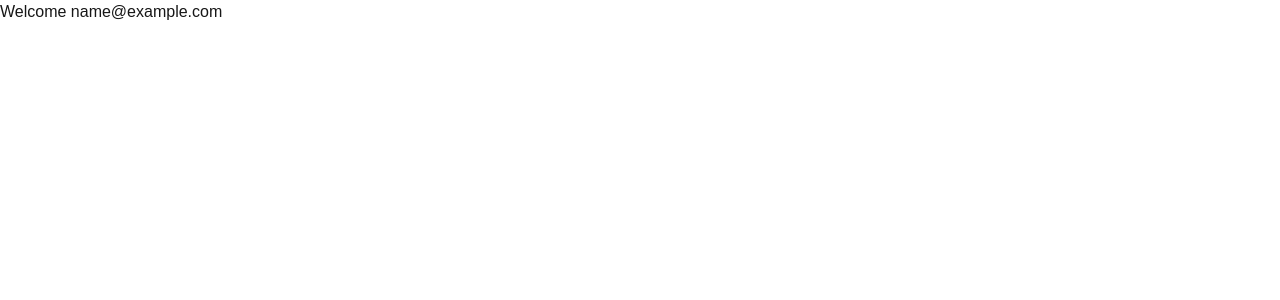
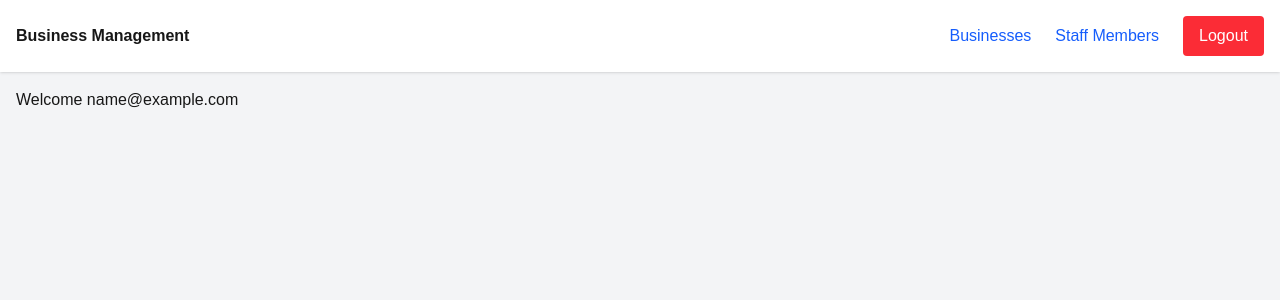
Before and after one commit to dotmak/staff-management, a Next.js app: page / in a window 1280 px wide. Shown: the top 300 px of the page. Built offline with nearby package versions, Linux system fonts and the light colour scheme; sample sign-in values are in the browser's storage.

Commit message:
Add header & small validation on login

```diff
--- a/src/app/(admin)/layout.tsx
+++ b/src/app/(admin)/layout.tsx
@@ -1,8 +1,9 @@
 'use client';
 
+import { useEffect } from 'react';
+import Header from '../components/Header';
+import { useRouter } from 'next/navigation';
 import { useAuth } from '../context/AuthContext';
-import { useRouter } from 'next/navigation';
-import { useEffect } from 'react';
 
 export default function AdminLayout({
   children,
@@ -26,5 +27,10 @@ export default function AdminLayout({
     return null;
   }
 
-  return <>{children}</>;
+  return (
+    <div className="min-h-screen bg-gray-100">
+      <Header />
+      <main className="p-4">{children}</main>
+    </div>
+  );
 }
--- /dev/null
+++ b/src/app/components/Header.tsx
@@ -0,0 +1,36 @@
+'use client';
+
+import Link from 'next/link';
+import { useAuth } from '../context/AuthContext';
+
+export default function Header() {
+  const { logout } = useAuth();
+
+  return (
+    <header className="bg-white shadow p-4 flex justify-between items-center sticky top-0 z-10">
+      <Link href="/" className="logo font-bold">
+        Business Management
+      </Link>
+      <nav className="flex gap-6 items-center">
+        <Link
+          href="/businesses"
+          className="text-blue-600 font-medium hover:underline"
+        >
+          Businesses
+        </Link>
+        <Link
+          href="/staff"
+          className="text-blue-600 font-medium hover:underline"
+        >
+          Staff Members
+        </Link>
+        <button
+          onClick={logout}
+          className="bg-red-500 text-white px-4 py-2 rounded cursor-pointer hover:bg-red-600"
+        >
+          Logout
+        </button>
+      </nav>
+    </header>
+  );
+}
--- a/src/app/login/page.tsx
+++ b/src/app/login/page.tsx
@@ -15,6 +15,11 @@ export default function LoginPage() {
   const handleSubmit = async (e: React.FormEvent) => {
     e.preventDefault();
     const success = await login(email, password);
+
+    if (email == '' || password == '') {
+      setError('Please enter your email and password');
+      return;
+    }
 
     if (success) {
       router.push('/');
```
